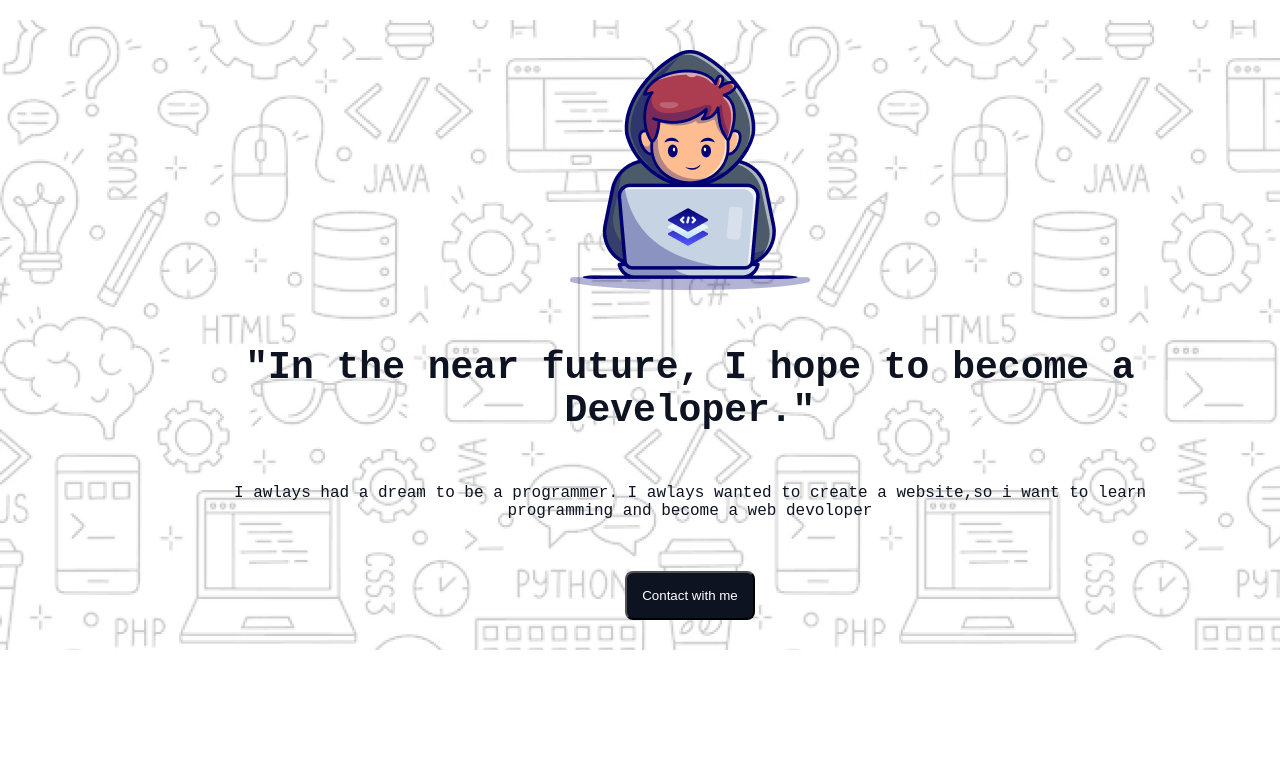
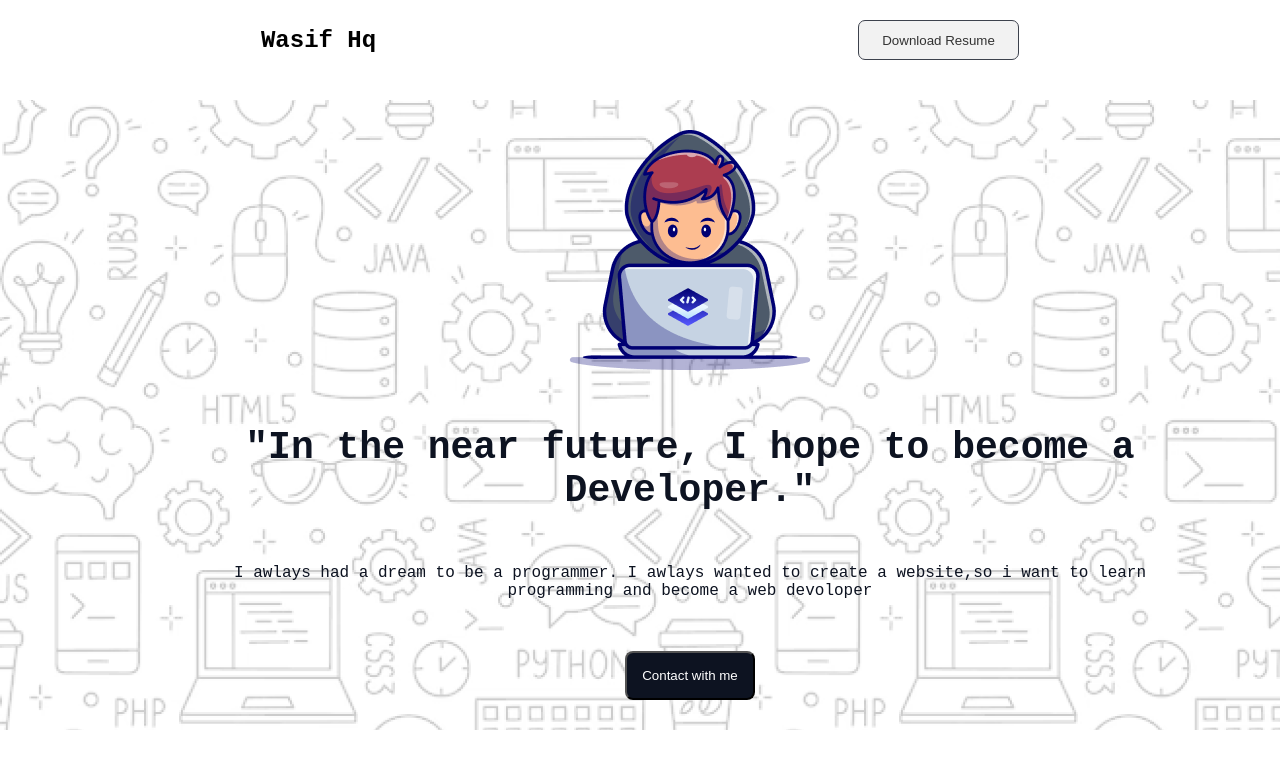
Before and after one commit to wasif100x/Assignment-Portfolio, a plain HTML site: page index.html in a window 1280 px wide. Shown: the top 767 px of the page. Drawn offline with Linux system fonts and the light colour scheme; a web font is replaced by a local one.

Commit message:
finishing the website

```diff
--- a/index.html
+++ b/index.html
@@ -15,7 +15,10 @@
 <body class="azeret-mono-font ">
     <header>
         <nav>
-
+<h2>Wasif Hq</h2>
+<a href="">
+    <button>Download Resume</button>
+</a>
         </nav>
     </header>
     <main>
@@ -87,18 +90,22 @@
                 </div>
             </div>
         </section>
+        <!-- the inspiration -->
         <section id="inspiration">
+            <!-- this is the who is my inspiration part -->
             <div class="reason-text">
                 <h3 class="dark1">My Inspiration</h3>
                 <p class="dark1">My first inspiration was jhankar mahabub bhaya. The reason behind it was i luckily
                     watched his videos and his unique way of teaching inspires me </p>
             </div>
             <div>
+                <!-- a video -->
                 <iframe src="https://www.youtube.com/embed/wfMmFjAkD7w?si=syK1DWTFYzQyyzit" class="iframe"
                     title="YouTube video player" frameborder="0"
                     allow="accelerometer; autoplay; clipboard-write; encrypted-media; gyroscope; picture-in-picture; web-share"
                     referrerpolicy="strict-origin-when-cross-origin" allowfullscreen></iframe>
         </section>
+        <!-- what i am learning or will learn in the future -->
         <section id="target">
             <div class="target-current">
                 <div class="current-text reason-text">
@@ -107,6 +114,7 @@
                         pariatur iure optio illum dicta quia nobis adipisci veritatis eum quis ab iusto delectus
                         recusandae expedita. Excepturi!</p><br>
                 </div>
+                <!-- what can i currently learning part -->
                 <div class="current-box">
                     <div class="box1">
                         <img src="assets/html.png" alt="">
@@ -136,6 +144,7 @@
                         incidunt? Quisquam possimus voluptas totam.</p>
                 </div>
                 <div>
+                    <!-- my next target part -->
                     <div class="new-box">
 
                         <div>
@@ -175,7 +184,9 @@
                 </div>
             </div>
         </section>
+        <!-- help box -->
         <section id="help">
+            <!-- suppot part and help  -->
             <h3>I need Support</h3>
             <p>I need some experienced devolopers to help me</p>
             <div>
@@ -187,6 +198,7 @@
         </section>
     </main>
     <footer id="footer">
+        <!-- final footer part  -->
         <div class="final">
             <h4 class="dark1"> An Open Commitment by Wasif Hoque</h4>
             <div>
--- a/styles/portfolio.css
+++ b/styles/portfolio.css
@@ -12,7 +12,23 @@
 body {
     background: rgb(255, 255, 255);
 }
+/* created nav */
+nav{
+    display: flex;
+    justify-content:space-around ;
+    align-items: center;
+    margin: 20px;
+}
+nav button{
+    width: 161px;
+height: 40px;
+box-sizing: border-box;
+border: 1px solid rgb(13, 19, 33);
+border-radius: 7px;
 
+opacity: 0.8;
+
+}
 main {
     display: flex;
     flex-direction: column;
@@ -292,6 +308,7 @@ letter-spacing: 0%;
 text-align: left;
 margin-bottom: 10px;
 }
+/* help box  */
 #help{
     background-image: url(../assets/handshake.jpg);
     border-radius: 10px;
@@ -345,6 +362,7 @@ border-radius: 5px;
 
 background: rgb(255, 255, 255);
 }
+/* footer part  */
 #footer{
     margin-top: 60px;
 }
```
